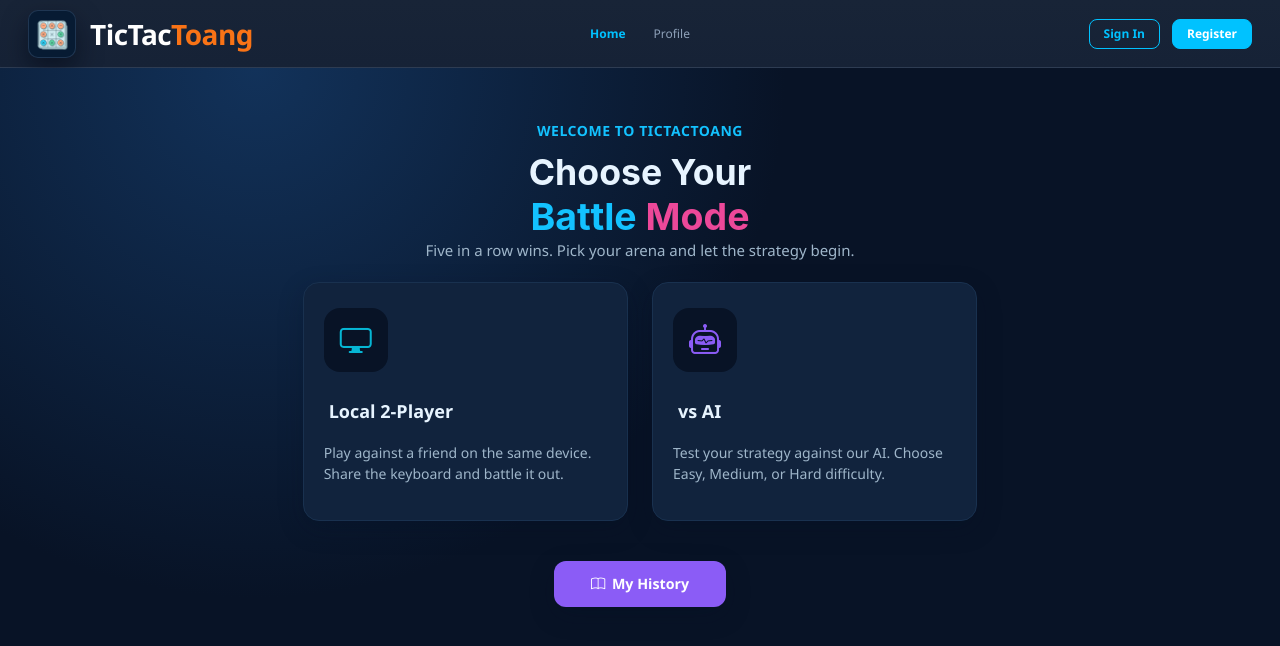
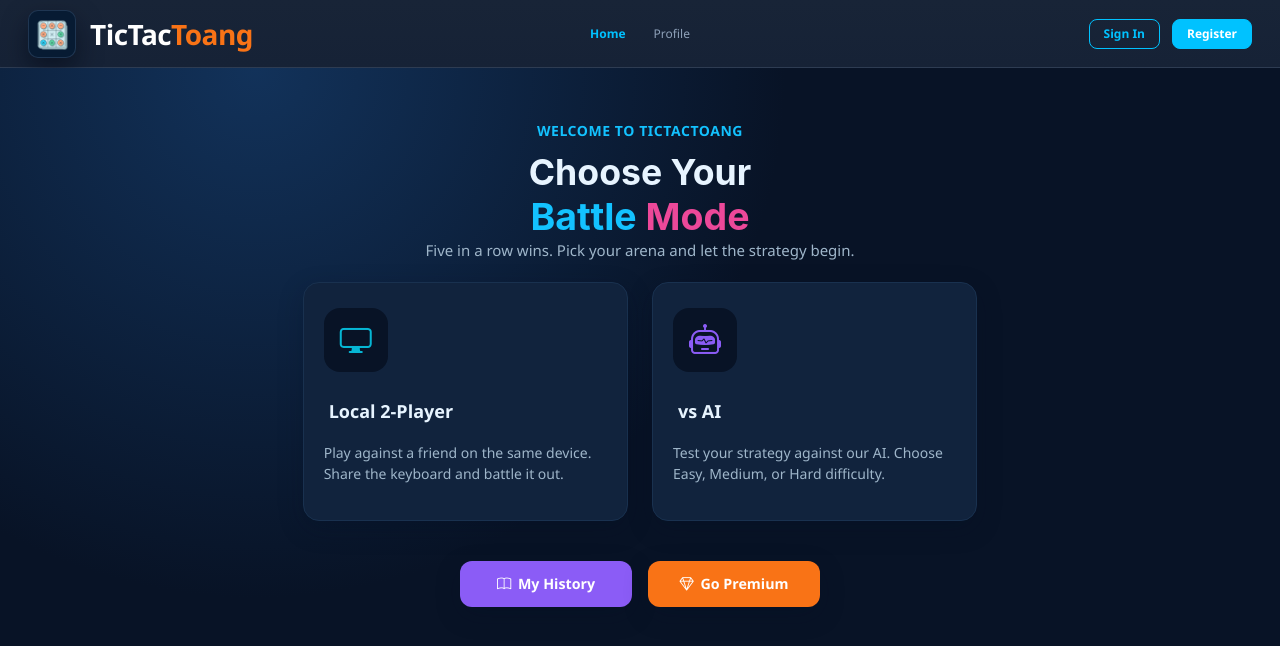
Before and after one commit to RMIT-Full-Stack-Development-2026A/Group9, a React (Vite) app in the folder frontend/: page / in a window 1280 px wide. Shown: the top 646 px of the page. Built offline with nearby package versions, Linux system fonts and the light colour scheme; no server answers.

Commit message:
Add premium button to Home component and adjust layout for better spacing

```diff
--- a/frontend/src/modules/home/components/HomeContent/HomeContent.jsx
+++ b/frontend/src/modules/home/components/HomeContent/HomeContent.jsx
@@ -24,7 +24,7 @@ import LocalGameModal from "../../../game/components/GameModals/LocalGameModal.j
 import AIGameModal from "../../../game/components/GameModals/AIGameModal.jsx";
 
 export default function Home() {
-const { welcome, showRankings } = useHome();
+    const { welcome, showRankings } = useHome();
     const welcomeClass = styles[`welcomeLine--${welcome.type}`] || "";
     const { isAuthenticated } = useContext(AuthContext) || {};
     const navigate = useNavigate();
@@ -79,7 +79,7 @@ const { welcome, showRankings } = useHome();
 
         </section>
 
-        <section className={`${styles.modeRow} ${styles.row2}`} style={{ justifyContent: 'center' }}>
+        <section className={`${styles.modeRow} ${styles.row2}`} style={{ justifyContent: 'center', gap: '16px' }}>
             <Button
                 className={`${styles.btn} text-white ${styles["actionBtn--purple"]}`}
                 color="#8b5cf6"
@@ -93,6 +93,21 @@ const { welcome, showRankings } = useHome();
                   navigate("/profile", { state: { tab: "history" } });
                 })}
             />
+            {!showRankings && (
+                <Button
+                    className={`${styles.btn} text-white ${styles["actionBtn--orange"]}`}
+                    color="var(--premium-orange)"
+                    icon={
+                        <span className="btn_icon">
+                            <i className="bi bi-gem"></i>
+                        </span>
+                    }
+                    text="Go Premium"
+                    onClick={requireAuth(() => {
+                      navigate("/payment");
+                    })}
+                />
+            )}
         </section>
     </main>
     <LocalGameModal open={showLocalModal} onClose={() => setShowLocalModal(false)} />
```
